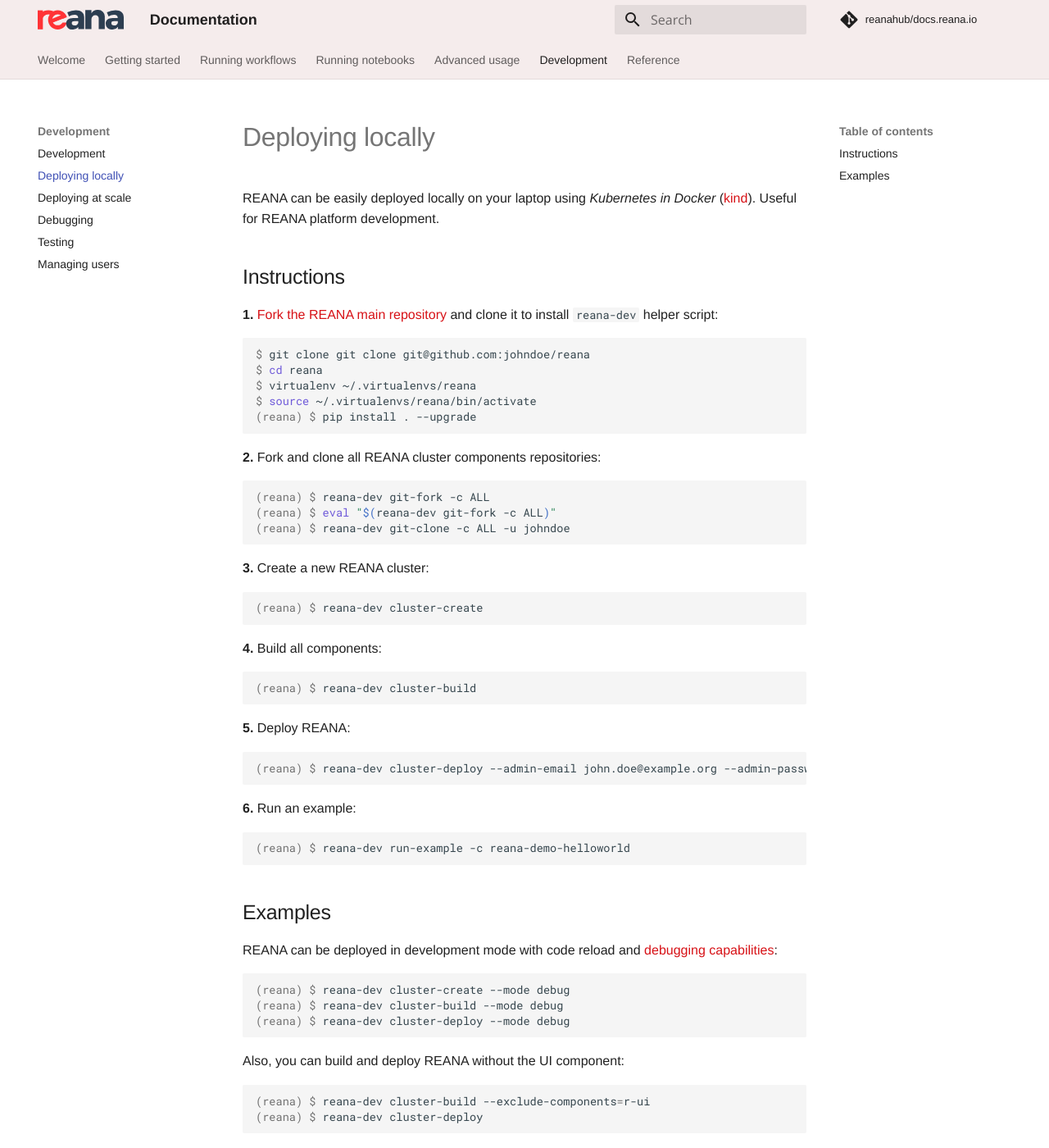
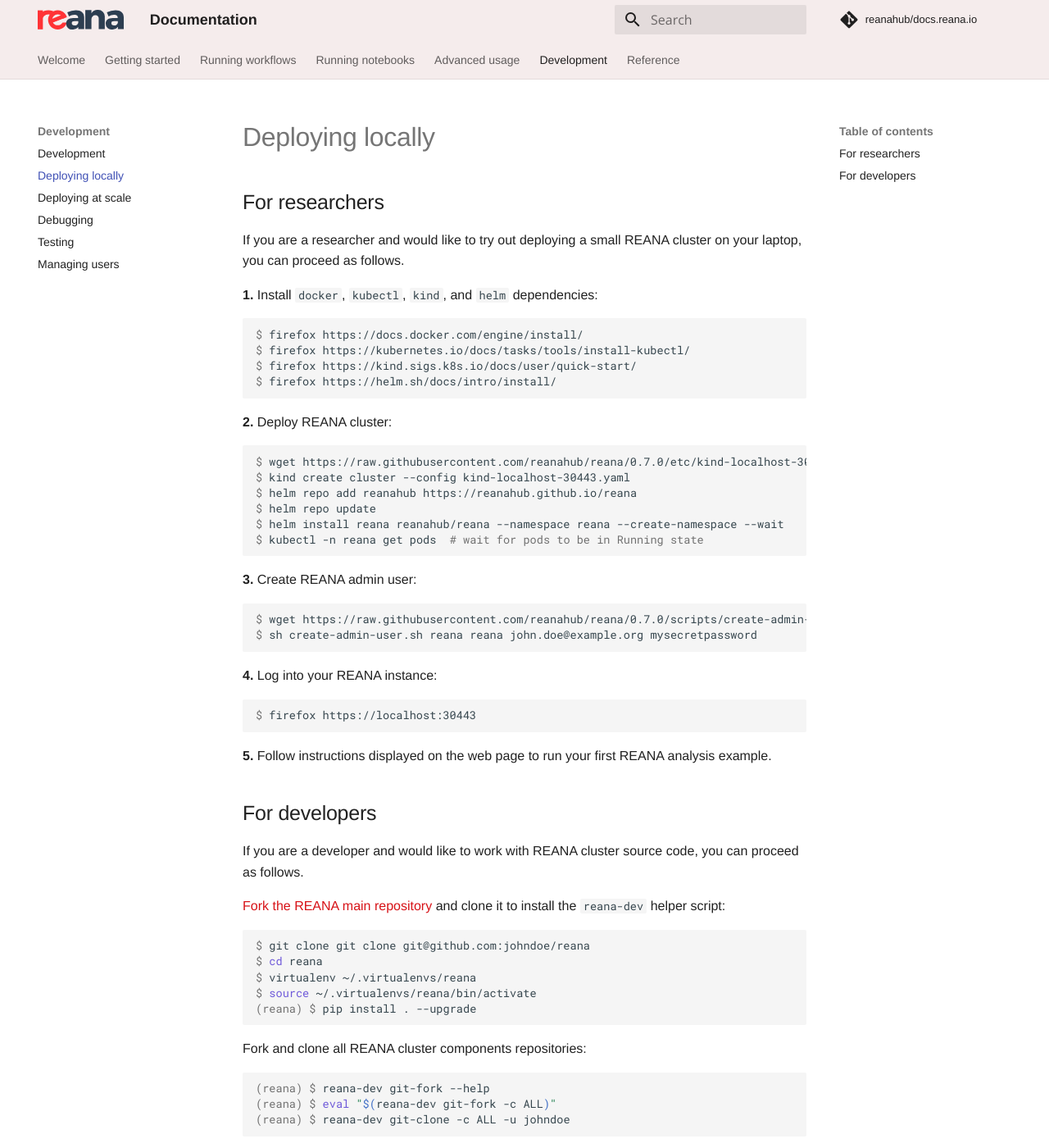
Before and after one commit to reanahub/docs.reana.io, an MkDocs documentation site: the page built from docs/development/deploying-locally/index.md, in a window 1280 px wide and 1400 px high. Shown: the whole window at 82% size. Built offline with MkDocs 1.6.1 and Material for MkDocs 9.7.7, drawn with Linux system fonts in a browser that asks for light colours; comment, search, counter and statistics services are not loaded; some of the changed text lies outside the part shown.

````diff
--- a/docs/development/deploying-locally/index.md
+++ b/docs/development/deploying-locally/index.md
@@ -1,11 +1,49 @@
 # Deploying locally
 
-REANA can be easily deployed locally on your laptop using _Kubernetes in Docker_ ([kind](https://kind.sigs.k8s.io/)).
-Useful for REANA platform development.
+## For researchers
 
-## Instructions
+If you are a researcher and would like to try out deploying a small REANA cluster on your laptop, you can proceed as follows.
 
-**1.** [Fork the REANA main repository](https://github.com/reanahub/reana/fork) and clone it to install `reana-dev` helper script:
+**1.** Install `docker`, `kubectl`, `kind`, and `helm` dependencies:
+
+```console
+$ firefox https://docs.docker.com/engine/install/
+$ firefox https://kubernetes.io/docs/tasks/tools/install-kubectl/
+$ firefox https://kind.sigs.k8s.io/docs/user/quick-start/
+$ firefox https://helm.sh/docs/intro/install/
+```
+
+**2.** Deploy REANA cluster:
+
+```console
+$ wget https://raw.githubusercontent.com/reanahub/reana/0.7.0/etc/kind-localhost-30443.yaml
+$ kind create cluster --config kind-localhost-30443.yaml
+$ helm repo add reanahub https://reanahub.github.io/reana
+$ helm repo update
+$ helm install reana reanahub/reana --namespace reana --create-namespace --wait
+$ kubectl -n reana get pods  # wait for pods to be in Running state
+```
+
+**3.** Create REANA admin user:
+
+```console
+$ wget https://raw.githubusercontent.com/reanahub/reana/0.7.0/scripts/create-admin-user.sh
+$ sh create-admin-user.sh reana reana john.doe@example.org mysecretpassword
+```
+
+**4.** Log into your REANA instance:
+
+```console
+$ firefox https://localhost:30443
+```
+
+**5.** Follow instructions displayed on the web page to run your first REANA analysis example.
+
+## For developers
+
+If you are a developer and would like to work with REANA cluster source code, you can proceed as follows.
+
+[Fork the REANA main repository](https://github.com/reanahub/reana/fork) and clone it to install the `reana-dev` helper script:
 
 ```console
 $ git clone git clone git@github.com:johndoe/reana
@@ -15,51 +53,53 @@ $ source ~/.virtualenvs/reana/bin/activate
 (reana) $ pip install . --upgrade
 ```
 
-**2.** Fork and clone all REANA cluster components repositories:
+Fork and clone all REANA cluster components repositories:
 
 ```console
-(reana) $ reana-dev git-fork -c ALL
+(reana) $ reana-dev git-fork --help
 (reana) $ eval "$(reana-dev git-fork -c ALL)"
 (reana) $ reana-dev git-clone -c ALL -u johndoe
 ```
 
-**3.** Create a new REANA cluster:
+Set up virtual environment and install `reana-dev` helper script:
+
+```console
+$ mkdir ~/src && cd ~/src
+$ virtualenv ~/.virtualenvs/reana
+$ source ~/.virtualenvs/reana/bin/activate
+(reana) $ pip install git+git://github.com/reanahub/reana.git#egg=reana
+```
+
+Fork and clone all REANA source code repositories:
+
+```console
+(reana) $ reana-dev git-fork --help
+(reana) $ eval "$(reana-dev git-fork -c ALL)"
+(reana) $ reana-dev git-clone -c ALL -u johndoe
+```
+
+Create a new REANA cluster:
 
 ```console
 (reana) $ reana-dev cluster-create
 ```
 
-**4.** Build all components:
+Build all components:
 
 ```console
 (reana) $ reana-dev cluster-build
 ```
 
-**5.** Deploy REANA:
+Deploy REANA:
 
 ```console
-(reana) $ reana-dev cluster-deploy --admin-email john.doe@example.org --admin-password 123456
+(reana) $ reana-dev cluster-deploy \
+            --admin-email john.doe@example.org \
+            --admin-password mysecretpassword
 ```
 
-**6.** Run an example:
+Run an example:
 
 ```console
 (reana) $ reana-dev run-example -c reana-demo-helloworld
 ```
-
-## Examples
-
-REANA can be deployed in development mode with code reload and [debugging capabilities](../debugging):
-
-```console
-(reana) $ reana-dev cluster-create --mode debug
-(reana) $ reana-dev cluster-build --mode debug
-(reana) $ reana-dev cluster-deploy --mode debug
-```
-
-Also, you can build and deploy REANA without the UI component:
-
-```console
-(reana) $ reana-dev cluster-build --exclude-components=r-ui
-(reana) $ reana-dev cluster-deploy
-```
````
